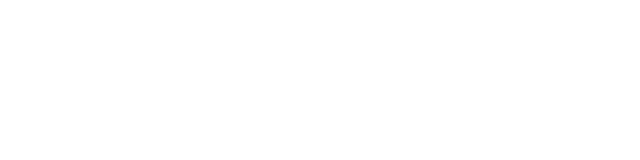
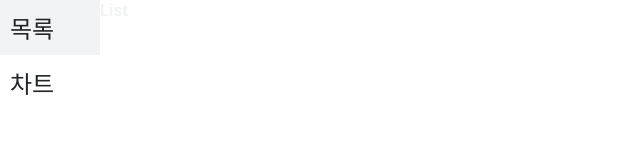
Before and after one commit to Globalkmaria/rateOfReturn, a React (Create React App) app: page / in a window 1280 px wide. Shown: the top 160 px of the page, without its empty margins (0-640 px from the left). Built offline with nearby package versions, Linux system fonts and the light colour scheme; a web font is replaced by a local one.

Commit message:
setting : router, redux

```diff
--- a/src/App.tsx
+++ b/src/App.tsx
@@ -1,7 +1,21 @@
-import React from "react";
+import React from 'react';
+import { RouterProvider } from 'react-router-dom';
+import GlobalStyles from './styles/GlobalStyles';
+import { ThemeProvider } from 'styled-components';
+import { theme } from './styles/theme';
+import { store } from './store';
+import { Provider } from 'react-redux';
+import { routers } from './router';
 
 function App() {
-  return <div className="App"></div>;
+  return (
+    <Provider store={store}>
+      <ThemeProvider theme={theme}>
+        <GlobalStyles />
+        <RouterProvider router={routers} />
+      </ThemeProvider>
+    </Provider>
+  );
 }
 
 export default App;
--- /dev/null
+++ b/src/hooks/useRouter.ts
@@ -0,0 +1,10 @@
+import { useNavigate } from 'react-router-dom'
+
+export const useRouter = () => {
+  const router = useNavigate()
+
+  return {
+    currentPath: window.location.pathname,
+    routeTo: (path: string) => router(path)
+  }
+}
--- /dev/null
+++ b/src/layout/GeneralLayout.tsx
@@ -0,0 +1,23 @@
+import React from 'react';
+import styled from 'styled-components';
+import { SidebarContent } from '../router';
+import Sidebar from './Sidebar';
+
+interface GeneralLayoutProps {
+  children: React.ReactNode;
+}
+
+const GeneralLayout: React.FC<GeneralLayoutProps> = ({ children }) => {
+  return (
+    <GeneralLayoutComponent>
+      <Sidebar sidebarContent={SidebarContent} />
+      {children}
+    </GeneralLayoutComponent>
+  );
+};
+
+export default GeneralLayout;
+
+const GeneralLayoutComponent = styled('div')`
+  display: flex;
+`;
--- /dev/null
+++ b/src/layout/Sidebar.tsx
@@ -0,0 +1,54 @@
+import React from 'react';
+import { useRouter } from '../hooks/useRouter';
+import styled from 'styled-components';
+
+export interface SidebarElement {
+  id: number;
+  label: string;
+  path: string;
+}
+
+interface SidebarProps {
+  sidebarContent: SidebarElement[];
+}
+
+const Sidebar: React.FC<SidebarProps> = ({ sidebarContent }) => {
+  const { currentPath, routeTo } = useRouter();
+
+  const sidebarMenuClickHandler = (path: string) => {
+    routeTo(path);
+  };
+
+  return (
+    <SidebarComponent>
+      <ul>
+        {sidebarContent.map((element) => {
+          return (
+            <Menu
+              key={element.path}
+              selected={currentPath === element.path}
+              onClick={() => sidebarMenuClickHandler(element.path)}
+            >
+              {element.label}
+            </Menu>
+          );
+        })}
+      </ul>
+    </SidebarComponent>
+  );
+};
+
+export default Sidebar;
+
+type MenuProps = { selected: boolean };
+
+const SidebarComponent = styled('nav')`
+  width: 100px;
+`;
+const Menu = styled('li')<MenuProps>`
+  margin: auto;
+  padding: 10px;
+  background: ${({ theme, selected }) =>
+    selected ? theme.colors.grey100 : 'none'};
+  font-size: 1.5rem;
+`;
--- /dev/null
+++ b/src/pages/Chart.tsx
@@ -0,0 +1,5 @@
+import React from 'react';
+
+export default function Chart() {
+  return <div>Chart</div>;
+}
--- /dev/null
+++ b/src/pages/List.tsx
@@ -0,0 +1,10 @@
+import React from 'react';
+import styled from 'styled-components';
+
+export default function List() {
+  return <Title>List</Title>;
+}
+
+const Title = styled('h1')`
+  color: ${(props) => props.theme.colors.grey100};
+`;
--- /dev/null
+++ b/src/router.tsx
@@ -0,0 +1,51 @@
+import { createBrowserRouter } from 'react-router-dom';
+import { Router as RemixRouter } from '@remix-run/router/dist/router';
+import { SidebarElement } from './layout/Sidebar';
+import List from './pages/List';
+import Chart from './pages/Chart';
+import GeneralLayout from './layout/GeneralLayout';
+
+interface RouterElement {
+  id: number;
+  path: string;
+  label: string;
+  element: React.ReactNode;
+}
+
+const routerData: RouterElement[] = [
+  {
+    id: 0,
+    path: '/',
+    label: '목록',
+    element: <List />,
+  },
+  {
+    id: 1,
+    path: '/chart',
+    label: '차트',
+    element: <Chart />,
+  },
+];
+
+export const routers: RemixRouter = createBrowserRouter(
+  routerData.map((router) => {
+    return {
+      path: router.path,
+      element: <GeneralLayout>{router.element}</GeneralLayout>,
+    };
+  }),
+);
+
+export const SidebarContent: SidebarElement[] = routerData.reduce(
+  (prev, router) => {
+    return [
+      ...prev,
+      {
+        id: router.id,
+        path: router.path,
+        label: router.label,
+      },
+    ];
+  },
+  [] as SidebarElement[],
+);
--- /dev/null
+++ b/src/store.ts
@@ -0,0 +1,5 @@
+import { configureStore } from '@reduxjs/toolkit';
+
+export const store = configureStore({
+  reducer: {},
+});
```
